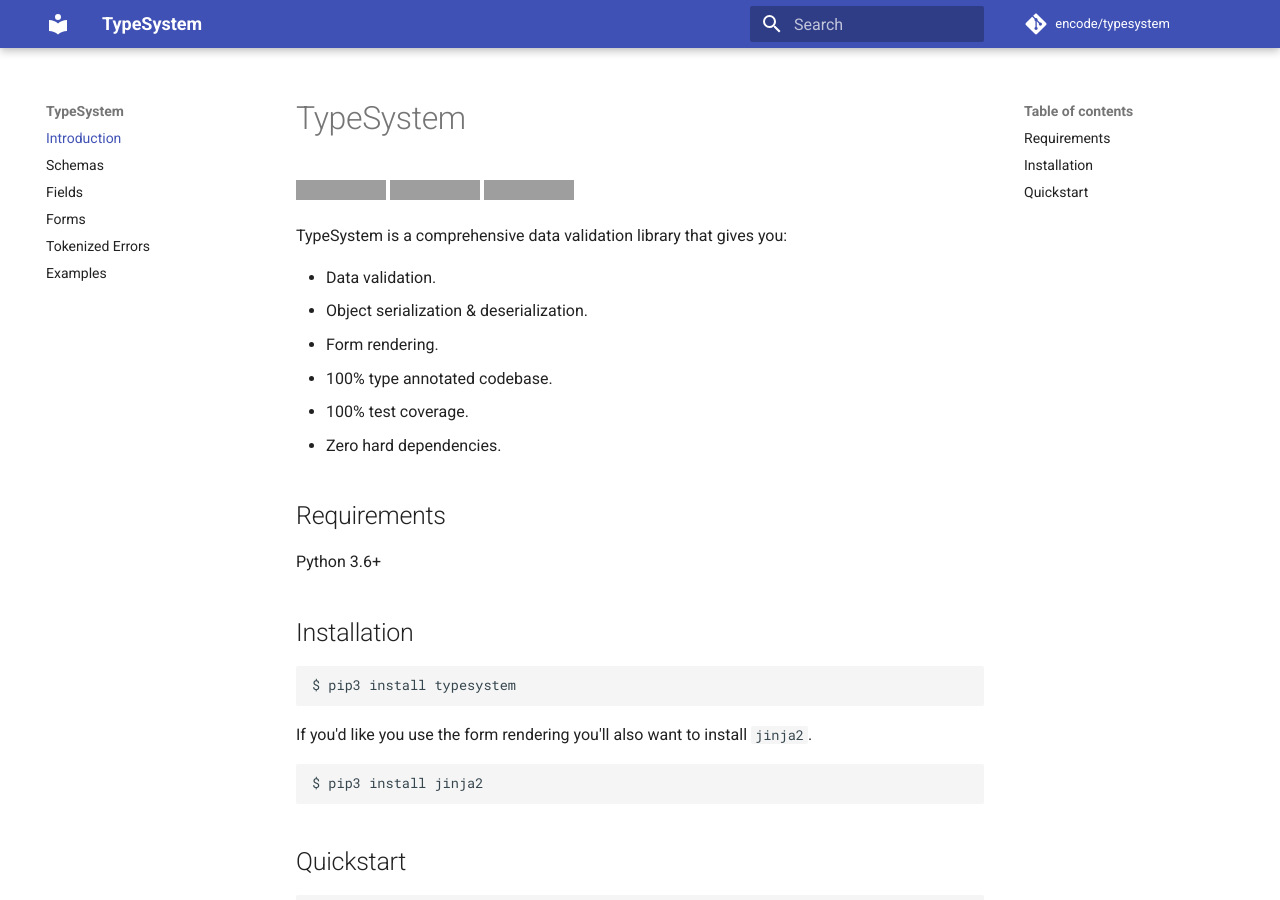
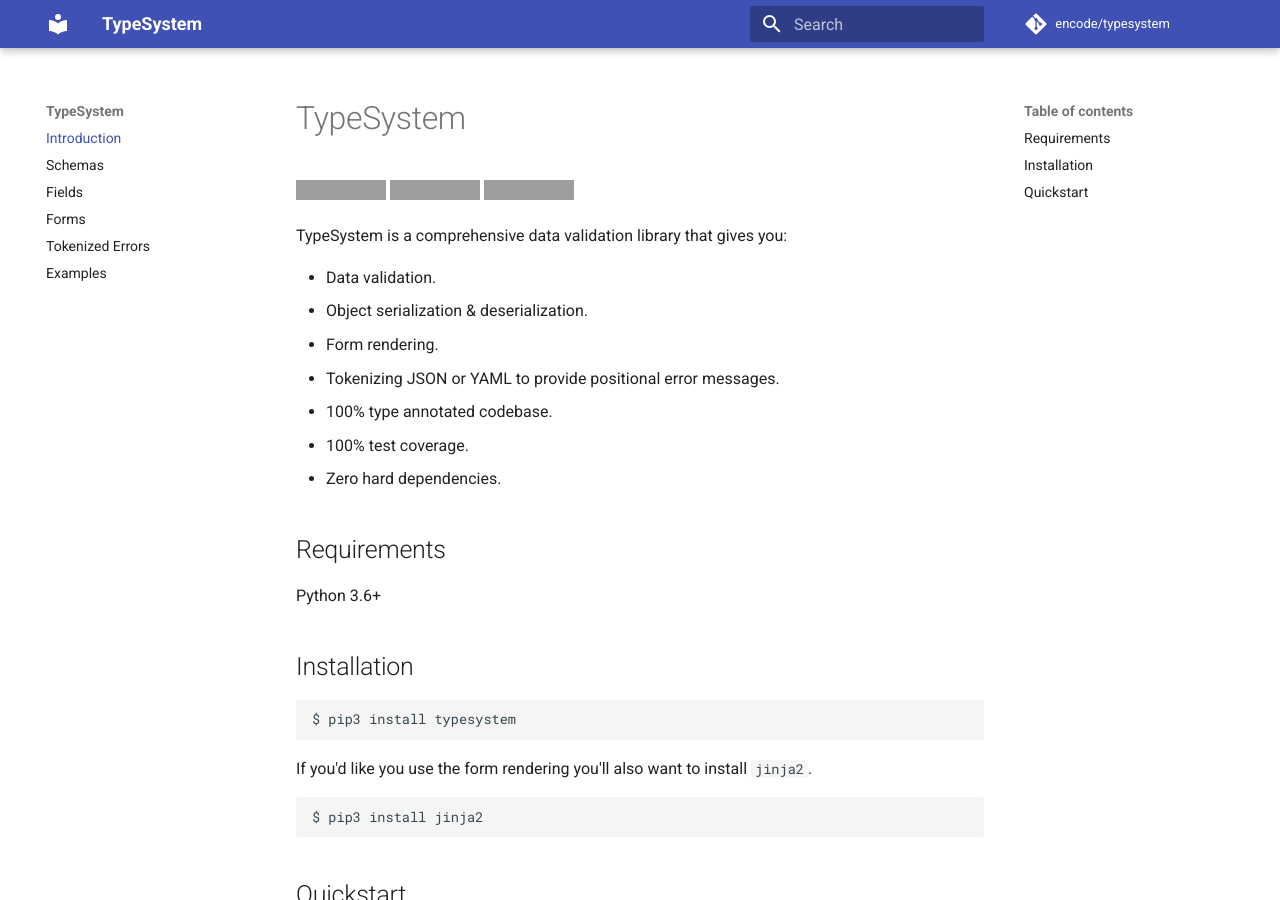
Before and after one commit to encode/typesystem, an MkDocs documentation site: the page built from docs/index.md, in a window 1280 px wide and 900 px high. Built offline with MkDocs 1.6.1 and Material for MkDocs 9.7.7, drawn with Linux system fonts in a browser that asks for light colours; comment, search, counter and statistics services are not loaded; grey boxes are pictures that could not be loaded.

Commit message:
Docs tweak

```diff
--- a/docs/index.md
+++ b/docs/index.md
@@ -17,6 +17,7 @@
 * Data validation.
 * Object serialization & deserialization.
 * Form rendering.
+* Tokenizing JSON or YAML to provide positional error messages.
 * 100% type annotated codebase.
 * 100% test coverage.
 * Zero hard dependencies.
```
